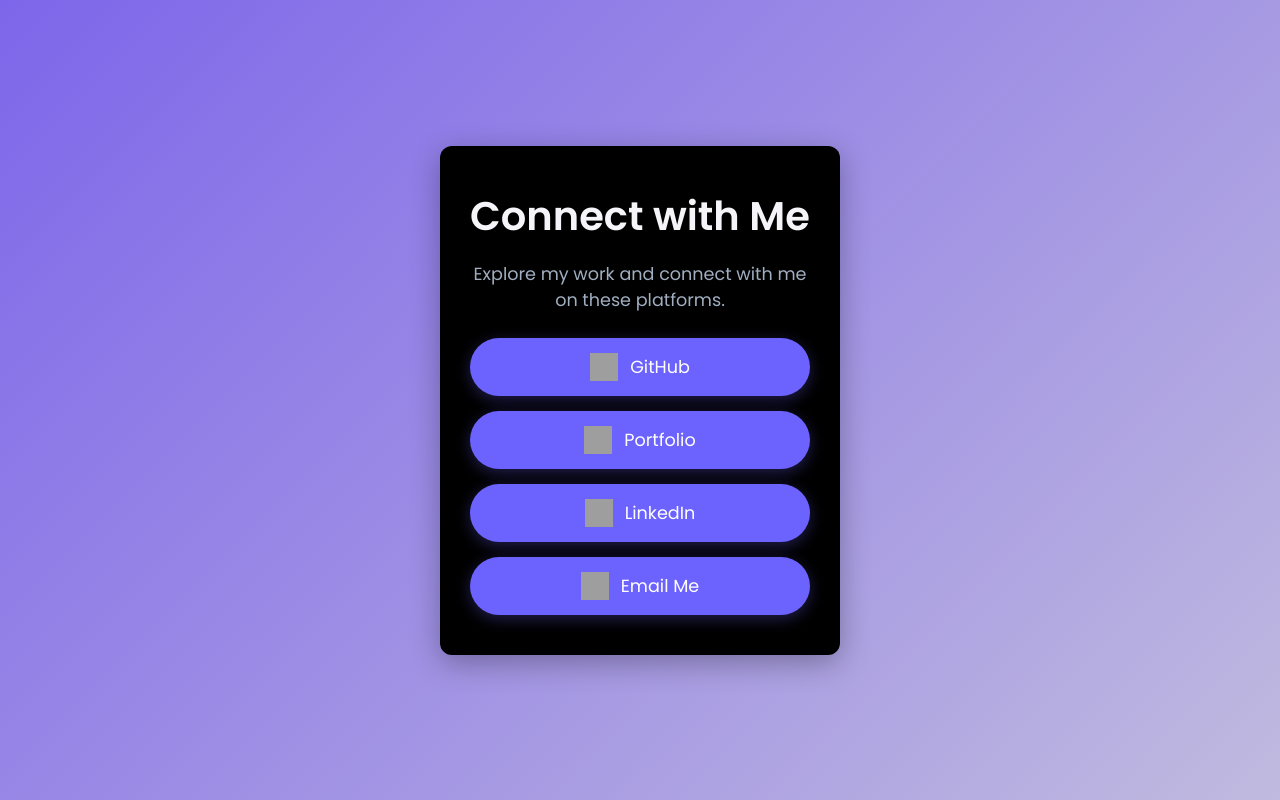
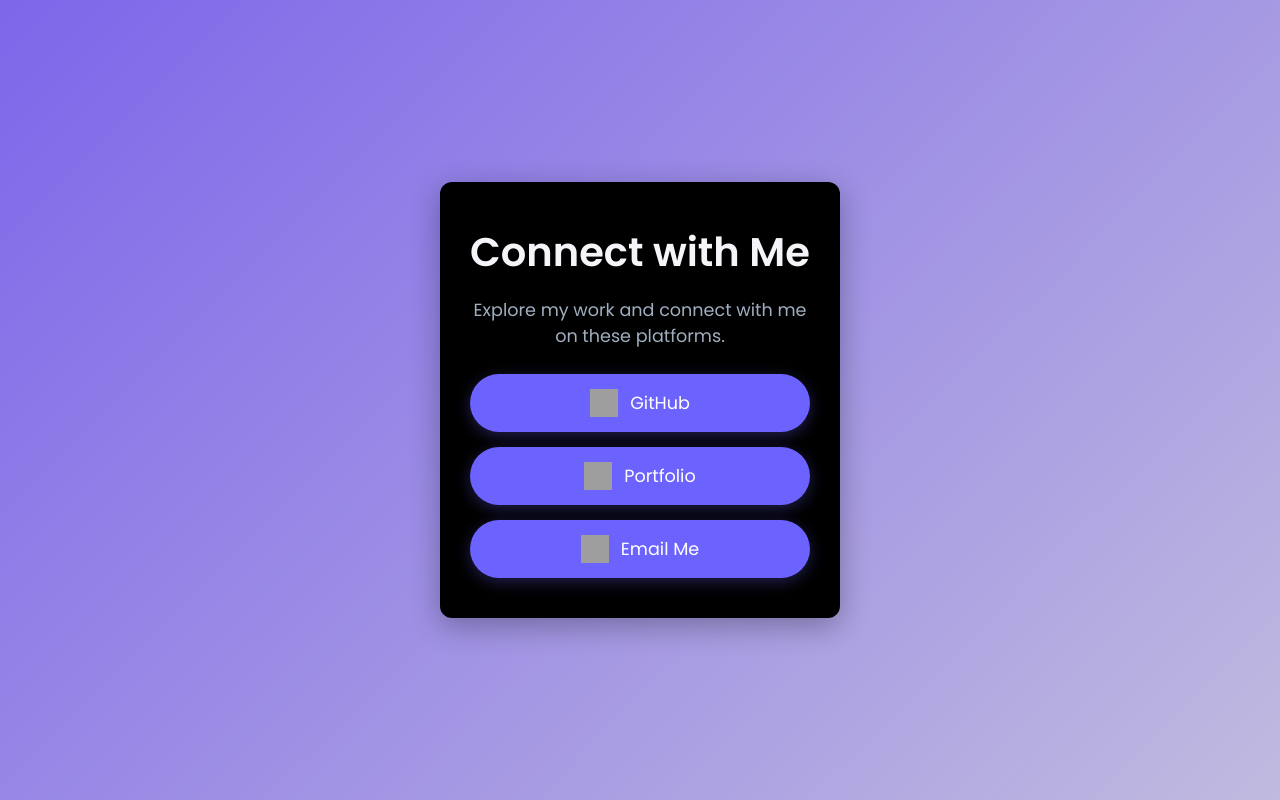
Before and after one commit to punita-1/Contact_Screen_For_MyLinkedIn, a plain HTML site: page index.html in a window 1280 px wide. Drawn offline with Linux system fonts and the light colour scheme; grey boxes are pictures that could not be loaded.

Commit message:
edited links

```diff
--- a/index.html
+++ b/index.html
@@ -25,9 +25,9 @@
             <a href="https://yourportfolio.com" target="_blank">
                 <img src="https://img.icons8.com/ios-glyphs/30/ffffff/domain.png" alt="Portfolio"> Portfolio
             </a>
-            <a href="https://www.linkedin.com/in/punitagaba/" target="_blank">
+            <!-- <a href="https://www.linkedin.com/in/punitagaba/" target="_blank">
                 <img src="https://img.icons8.com/ios-glyphs/30/ffffff/linkedin.png" alt="LinkedIn"> LinkedIn
-            </a>
+            </a> -->
             <!-- <a href="https://twitter.com/yourusername" target="_blank">
                 <img src="https://img.icons8.com/ios-glyphs/30/ffffff/twitter.png" alt="Twitter"> Twitter
             </a> -->
```
